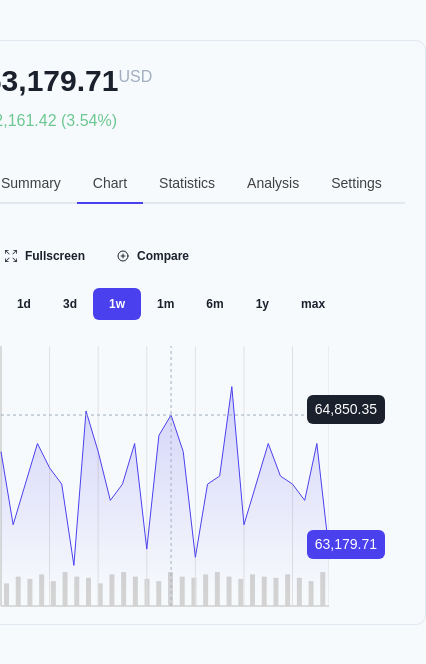
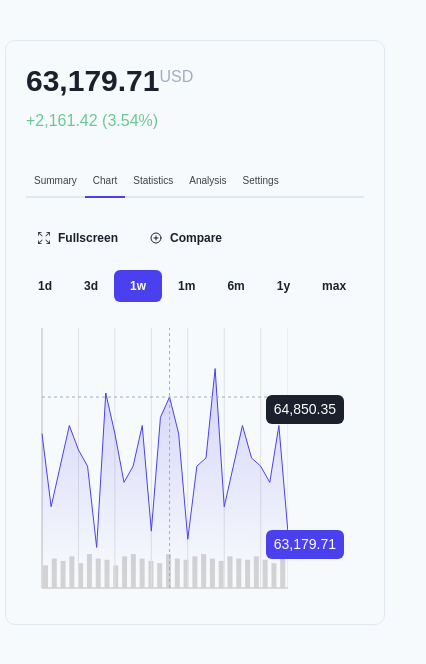
Before and after one commit to 0xtonyth/chart-component, a React (Vite) app: page / in a window 390 px wide. Shown: the top 664 px of the page, 426 px wide, since content can reach past the window. Built offline with nearby package versions, Linux system fonts and the light colour scheme; a web font is replaced by a local one.

Commit message:
Fix responsiveness

```diff
--- a/src/components/ChartComponent/Chart.tsx
+++ b/src/components/ChartComponent/Chart.tsx
@@ -83,14 +83,14 @@ const Chart = ({ chartData, toggleFullscreen }: Props) => {
   return (
     <Box w={"100%"} className={"custom-chart-container"}>
       <Box
-        mt={5}
+        mt={{ base: 2, sm: 3, md: 5 }}
         mb={4}
         display={"flex"}
         flexDirection={{ base: "column", md: "row" }}
         gap={{ base: 2, md: "none" }}
       >
         {/* Fullscreen and Compare buttons */}
-        <Box ml={-3}>
+        <Box ml={{ base: -5, sm: -3 }}>
           <Flex direction={"row"}>
             <Button
               leftIcon={
@@ -123,7 +123,7 @@ const Chart = ({ chartData, toggleFullscreen }: Props) => {
         <Spacer />
 
         {/* Timeline selector buttons */}
-        <Box mr={"48px"}>
+        <Box mr={"48px"} ml={{ base: "-20px", sm: "none" }}>
           <Flex direction={"row"}>
             <ButtonGroup size={"sm"} variant={"ghost"} spacing={0}>
               {timeFrames.map((frame: string, index: number) => {
--- a/src/components/ChartComponent/ChartComponent.tsx
+++ b/src/components/ChartComponent/ChartComponent.tsx
@@ -80,7 +80,7 @@ const ChartComponent = () => {
         borderWidth={1}
         borderRadius={"10px"}
         boxShadow={"10px"}
-        width={{ base: "480px", md: "680px" }}
+        width={{ base: "380px", sm: "480px", md: "680px" }}
         maxHeight={"100%"}
         h={isFullscreen ? "100vh" : { base: "585px", md: "535px" }}
         ref={chartRef}
--- a/src/components/ChartComponent/InfoTabs.tsx
+++ b/src/components/ChartComponent/InfoTabs.tsx
@@ -20,19 +20,44 @@ const InfoTabs = ({ chartData, toggleFullscreen }: Props) => {
   return (
     <Tabs /* isFitted */ defaultIndex={1}>
       <TabList>
-        <Tab fontSize={"14px"} fontWeight={500} color={"#4B40EE"}>
+        <Tab
+          p={{ base: 2, sm: 3 }}
+          fontSize={{ base: "10px", sm: "14px" }}
+          fontWeight={500}
+          color={"#4B40EE"}
+        >
           <Text textColor={"#404040"}>Summary</Text>
         </Tab>
-        <Tab fontSize={"14px"} fontWeight={500} color={"#4B40EE"}>
+        <Tab
+          p={{ base: 2, sm: 3 }}
+          fontSize={{ base: "10px", sm: "14px" }}
+          fontWeight={500}
+          color={"#4B40EE"}
+        >
           <Text textColor={"#404040"}>Chart</Text>
         </Tab>
-        <Tab fontSize={"14px"} fontWeight={500} color={"#4B40EE"}>
+        <Tab
+          p={{ base: 2, sm: 3 }}
+          fontSize={{ base: "10px", sm: "14px" }}
+          fontWeight={500}
+          color={"#4B40EE"}
+        >
           <Text textColor={"#404040"}>Statistics</Text>
         </Tab>
-        <Tab fontSize={"14px"} fontWeight={500} color={"#4B40EE"}>
+        <Tab
+          p={{ base: 2, sm: 3 }}
+          fontSize={{ base: "10px", sm: "14px" }}
+          fontWeight={500}
+          color={"#4B40EE"}
+        >
           <Text textColor={"#404040"}>Analysis</Text>
         </Tab>
-        <Tab fontSize={"14px"} fontWeight={500} color={"#4B40EE"}>
+        <Tab
+          p={{ base: 2, sm: 3 }}
+          fontSize={{ base: "10px", sm: "14px" }}
+          fontWeight={500}
+          color={"#4B40EE"}
+        >
           <Text textColor={"#404040"}>Settings</Text>
         </Tab>
       </TabList>
--- a/src/components/ChartComponent/StatsOverview.tsx
+++ b/src/components/ChartComponent/StatsOverview.tsx
@@ -29,8 +29,8 @@ const StatsOverview = ({ currentData }: Props) => {
     <>
       {isLoading ? (
         <Stack mb={10}>
-          <Skeleton width="200px" height="40px" />
-          <Skeleton width="130px" height="20px" />
+          <Skeleton width="220px" height="40px" />
+          <Skeleton width="150px" height="20px" />
         </Stack>
       ) : (
         <Box textAlign="left" mb={8}>
```
